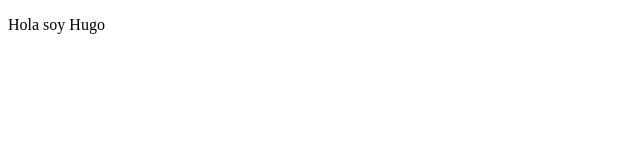
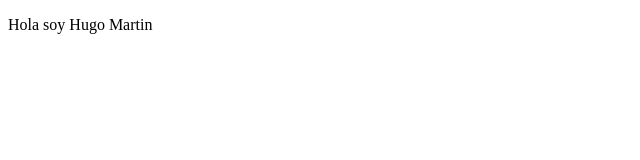
Before and after one commit to Hugi-legion/web, a plain HTML site: page index.html in a window 1280 px wide. Shown: the full height of the page, 0-640 px from the left. Drawn offline with Linux system fonts and the light colour scheme.

Commit message:
Update index.html

```diff
--- a/index.html
+++ b/index.html
@@ -7,6 +7,6 @@
 </head>
 <body>
     <p>
-         Hola soy Hugo</p>
+         Hola soy Hugo Martin</p>
 </body>
 </html>
```
